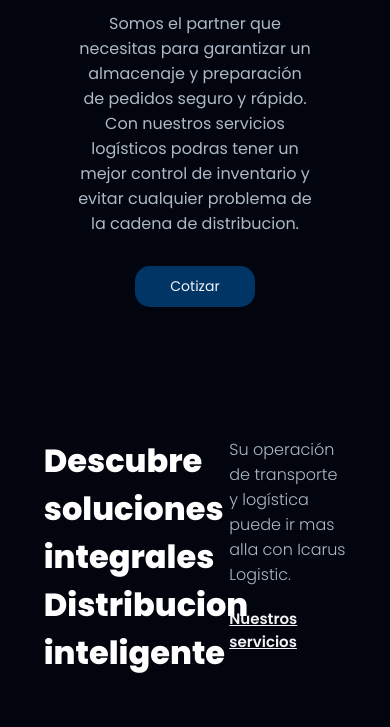
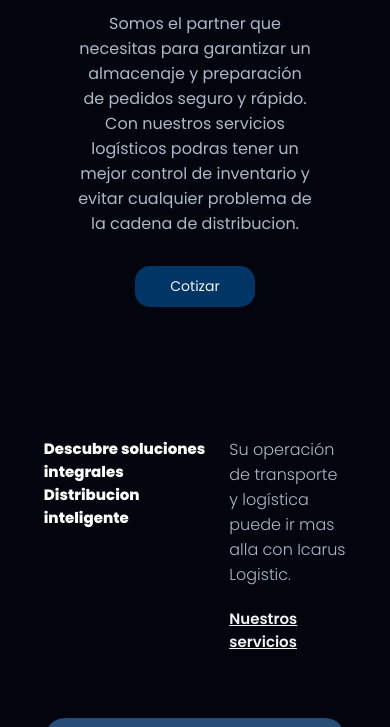
Before and after one commit to Romina-Sanchez05/Integrador1-Nucba-, a plain HTML site: page index.html in a window 390 px wide. Shown: the part 298-1025 px from the top of the page. Drawn offline with Linux system fonts and the light colour scheme.

Commit message:
modificacion h2 discover

```diff
--- a/assets/mediaqueries.css
+++ b/assets/mediaqueries.css
@@ -69,6 +69,10 @@
    max-width: 100%;
  }
 
+ #discover h2 {
+  font-size: 15px;
+
+}
 
  .contact-info-container {
    flex-direction: column;
```
